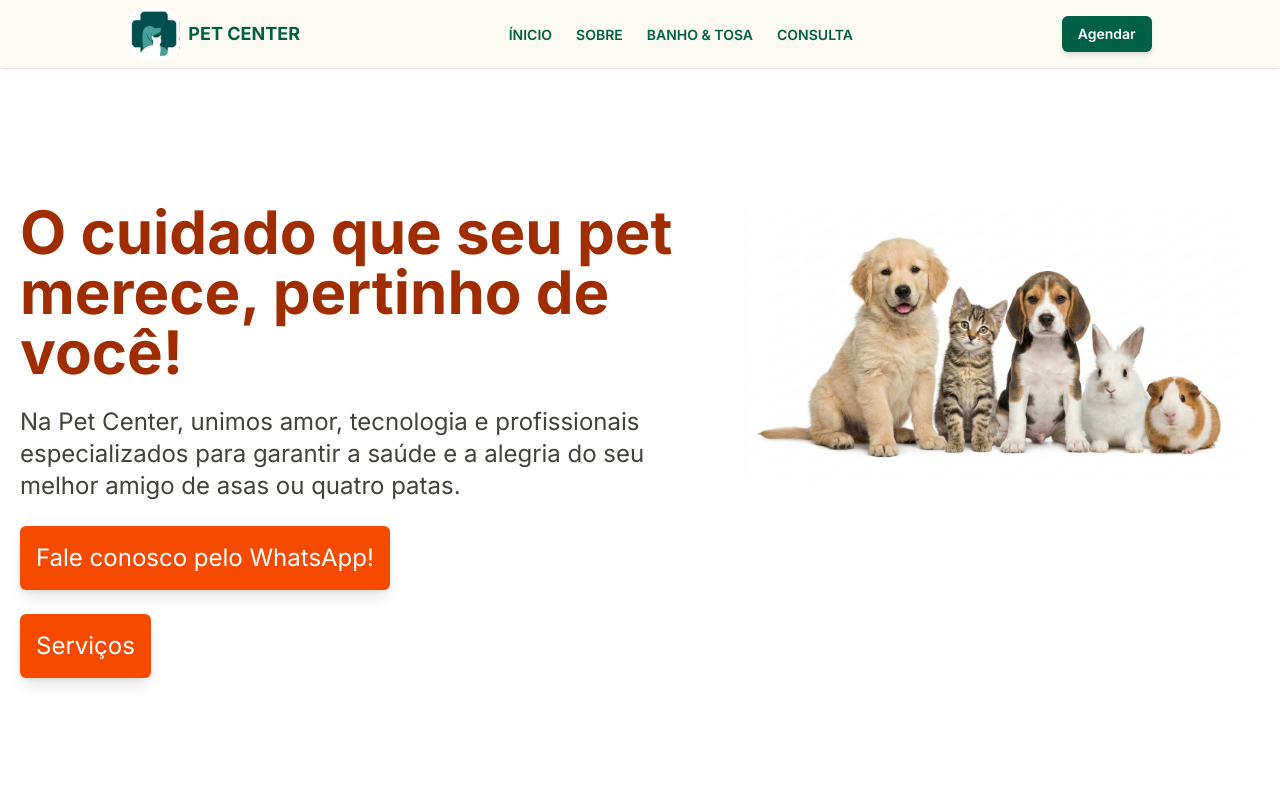
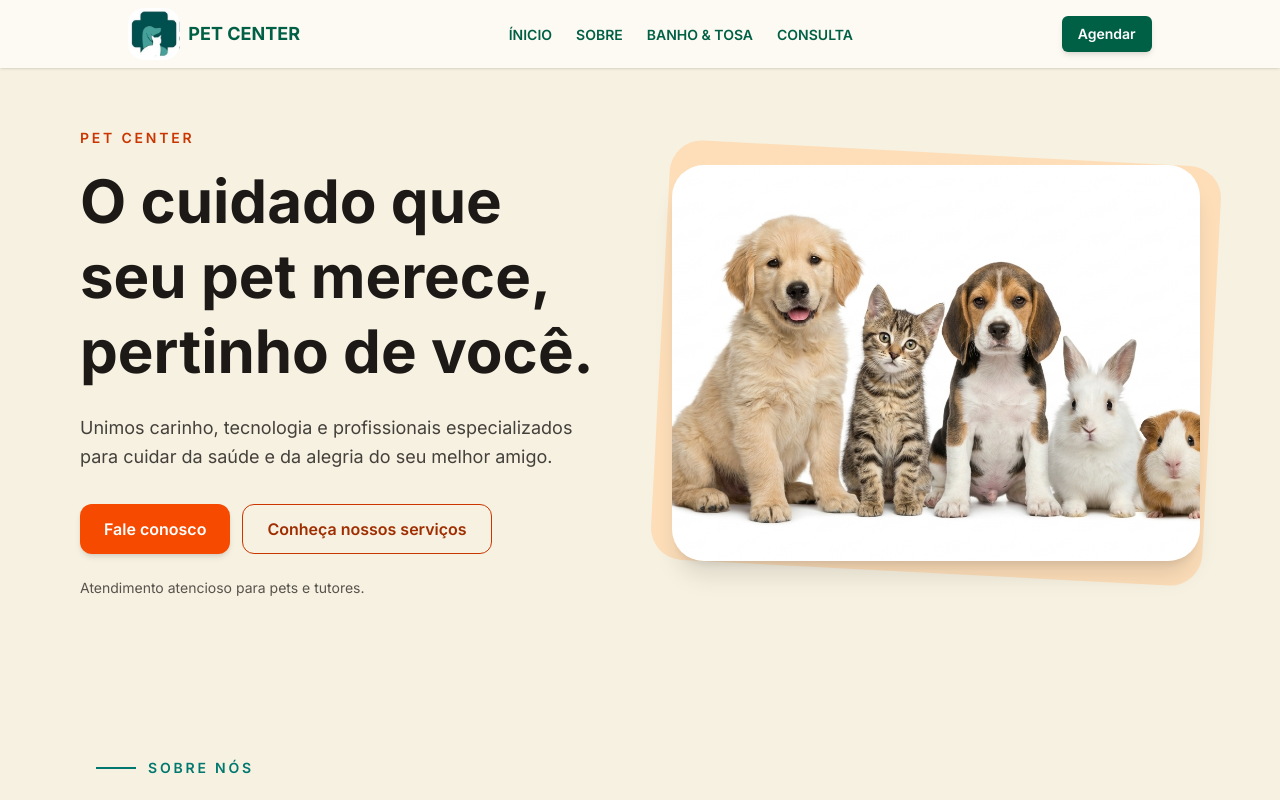
Before and after one commit to luizdev10/Pet-Center, a React (Vite) app: page / in a window 1280 px wide. Shown: the top 800 px of the page. Built offline with nearby package versions, Linux system fonts and the light colour scheme.

Commit message:
projeto finalizado

```diff
--- a/index.html
+++ b/index.html
@@ -1,9 +1,9 @@
 <!doctype html>
-<html lang="en">
+<html lang="pt-br">
 
 <head>
   <meta charset="UTF-8" />
-  <link rel="icon" type="image/svg+xml" href="/favicon.svg" />
+  <link rel="icon" type="image/svg+xml" href="./src/assets/img/logo.jpg" />
   <meta name="viewport" content="width=device-width, initial-scale=1.0" />
   <title>pet-center</title>
 </head>
--- a/src/App.jsx
+++ b/src/App.jsx
@@ -4,6 +4,8 @@ import Sobre from "./pages/sobre";
 //import Shop from "./pages/shop";
 import BanhoTosa from "./pages/banhoetosa";
 import Consultas from "./pages/consulta";
+import Footer from "./pages/footer";
+
 function App() {
 
   return (
@@ -14,6 +16,7 @@ function App() {
      {/* <Shop />*/}
     <BanhoTosa />
     <Consultas />
+    <Footer />
     </>
   )
 }
--- a/src/pages/consulta.jsx
+++ b/src/pages/consulta.jsx
@@ -43,7 +43,7 @@ Informações adicionais: ${obter("observacoes")}
     "w-full rounded-lg border border-stone-300 bg-white px-4 py-3 text-stone-800 outline-none transition placeholder:text-stone-400 focus:border-teal-600 focus:ring-2 focus:ring-teal-100";
 
   return (
-    <main className="bg-stone-50 text-stone-800">
+    <main id="consultas" className="bg-stone-50 text-stone-800">
 
       <section className="px-5 py-16 md:px-10 lg:px-20">
         <div className="mx-auto max-w-3xl">
--- /dev/null
+++ b/src/pages/footer.jsx
@@ -0,0 +1,80 @@
+import { Clock3, MapPin, PawPrint, Phone } from "lucide-react";
+
+const links = [
+  { texto: "Início", destino: "#inicio" },
+  { texto: "Sobre nós", destino: "#sobre" },
+  { texto: "Banho e tosa", destino: "#banhoetosa" },
+  { texto: "Consultas", destino: "#consultas" },
+];
+
+export default function Footer() {
+  const anoAtual = new Date().getFullYear();
+  const telefone = "5588988853140";
+  const mensagem = encodeURIComponent("Olá! Tudo bem?");
+
+  return (
+    <footer className="bg-teal-950 text-white">
+      <div className="mx-auto grid max-w-6xl gap-10 px-6 py-12 md:grid-cols-3">
+        <div>
+          <a href="#inicio" className="inline-flex items-center gap-3">
+            <PawPrint aria-hidden="true" className="h-8 w-8 text-teal-300" />
+            <span className="text-xl font-bold">PET CENTER</span>
+          </a>
+
+          <p className="mt-4 max-w-sm leading-relaxed text-teal-100">
+            Cuidado, carinho e atenção para seu pet em todas as fases da vida.
+          </p>
+        </div>
+
+        <nav aria-label="Links do rodapé">
+          <h2 className="mb-4 text-lg font-semibold">Navegação</h2>
+
+          <ul className="space-y-3">
+            {links.map((link) => (
+              <li key={link.destino}>
+                <a
+                  href={link.destino}
+                  className="text-teal-100 transition hover:text-white hover:underline"
+                >
+                  {link.texto}
+                </a>
+              </li>
+            ))}
+          </ul>
+        </nav>
+
+        <div>
+          <h2 className="mb-4 text-lg font-semibold">Entre em contato</h2>
+
+          <ul className="space-y-4 text-teal-100">
+            <li className="flex items-start gap-3">
+              <Phone aria-hidden="true" className="mt-1 h-5 w-5 shrink-0" />
+              <a
+                href={`https://wa.me/${telefone}?text=${mensagem}`}
+                target="_blank"
+                rel="noopener noreferrer"
+                className="transition hover:text-white hover:underline"
+              >
+                Fale conosco pelo WhatsApp
+              </a>
+            </li>
+
+            <li className="flex items-start gap-3">
+              <Clock3 aria-hidden="true" className="mt-1 h-5 w-5 shrink-0" />
+              <span>Segunda a sábado, das 8h às 18h</span>
+            </li>
+
+            <li className="flex items-start gap-3">
+              <MapPin aria-hidden="true" className="mt-1 h-5 w-5 shrink-0" />
+              <span>Adicione aqui o endereço do pet shop</span>
+            </li>
+          </ul>
+        </div>
+      </div>
+
+      <div className="border-t border-teal-800 px-6 py-5 text-center text-sm text-teal-200">
+        © {anoAtual} Pet Center. Todos os direitos reservados.
+      </div>
+    </footer>
+  );
+}
--- a/src/pages/inicio.jsx
+++ b/src/pages/inicio.jsx
@@ -1,22 +1,63 @@
 import fundo1 from "../assets/img/imginicio.png";
 
 function Inicio() {
-    return (
-        <section id="inicio" className="w-full h-screen flex items-center justify-center pt-20 bg-[#F7F1E1] md:bg-transparent">
+  return (
+    <section
+      id="inicio"
+      className="overflow-hidden bg-[#F7F1E1] px-5 pb-12 pt-28 font-['Inter'] md:px-10 md:pb-20 md:pt-32 lg:px-20"
+    >
+      <div className="mx-auto grid max-w-7xl items-center gap-10 md:grid-cols-2 lg:gap-16">
+        <div>
+          <p className="mb-4 text-sm font-semibold uppercase tracking-[0.2em] text-orange-700">
+            Pet Center
+          </p>
 
-            <div className="flex gap-4 px-5 z-10 font-['Inter']">
-                <div className=" flex flex-col gap-10 md:gap-6 justify-center">
-                    <h1 className="text-4xl font-bold text-gray-900 md:text-orange-800 md:text-6xl">O cuidado que seu pet merece, pertinho de você!</h1>
-                    <p className="text-gray-700 text-xl font-normal text-capitalize md:text-2xl md:text-stone-700">Na Pet Center, unimos amor, tecnologia e profissionais especializados para garantir a saúde e a alegria do seu melhor amigo de asas ou quatro patas.</p>
-                    <a href="https://wa.me/558888597138?text=Olá!%20Tudo%20bem." target="_blank" rel="noopener noreferrer" className="text-white text-2xl font-normal text-capitalize cursor-pointer bg-orange-500 p-4 rounded-md w-max hover:bg-orange-400 md:bg-orange-600 md:hover:bg-orange-500 md:hover:text-gray-200 transition-all duration-300 shadow-lg hover:shadow-xl">Fale conosco pelo WhatsApp!</a>
-                    <a href="#servicos" className="text-white text-2xl font-normal text-capitalize cursor-pointer bg-orange-500 p-4 rounded-md w-max hover:bg-orange-400 md:bg-orange-600 md:hover:bg-orange-500 md:hover:text-gray-200 transition-all duration-300 shadow-lg hover:shadow-xl">Serviços</a>
-                </div>
-                <div className="w-full h-full md:flex hidden">
-                    <img src={fundo1} alt="fundo-inicio" className="object-cover top-0 left-0 rounded-xl" />
-                </div>
-            </div>
-        </section>
-    )
+          <h1 className="max-w-2xl text-4xl font-bold leading-tight text-stone-900 sm:text-5xl lg:text-6xl">
+            O cuidado que seu pet merece, pertinho de você.
+          </h1>
+
+          <p className="mt-6 max-w-xl text-base leading-relaxed text-stone-700 sm:text-lg">
+            Unimos carinho, tecnologia e profissionais especializados para
+            cuidar da saúde e da alegria do seu melhor amigo.
+          </p>
+
+          <div className="mt-8 flex flex-col gap-3 sm:flex-row">
+            <a
+              href="https://wa.me/558888597138?text=Ol%C3%A1%21%20Gostaria%20de%20saber%20mais%20sobre%20os%20servi%C3%A7os."
+              target="_blank"
+              rel="noopener noreferrer"
+              className="inline-flex min-h-12 items-center justify-center rounded-xl bg-orange-600 px-6 py-3 font-semibold text-white shadow-md transition hover:bg-orange-700 focus:outline-none focus:ring-2 focus:ring-orange-500 focus:ring-offset-2"
+            >
+              Fale conosco
+            </a>
+
+            <a
+              href="#servicos"
+              className="inline-flex min-h-12 items-center justify-center rounded-xl border border-orange-700 px-6 py-3 font-semibold text-orange-800 transition hover:bg-orange-100 focus:outline-none focus:ring-2 focus:ring-orange-500 focus:ring-offset-2"
+            >
+              Conheça nossos serviços
+            </a>
+          </div>
+
+          <p className="mt-6 text-sm text-stone-600">
+            Atendimento atencioso para pets e tutores.
+          </p>
+        </div>
+
+        <div className="relative mx-auto w-full max-w-xl">
+          <div className="absolute -inset-3 rotate-3 rounded-[2rem] bg-orange-200/70" />
+
+          <img
+            src={fundo1}
+            alt="Pet recebendo carinho e cuidados"
+            className="relative aspect-[4/3] w-full rounded-[2rem] object-cover shadow-xl"
+          />
+
+
+        </div>
+      </div>
+    </section>
+  );
 }
 
 export default Inicio;
--- a/src/pages/navbar.jsx
+++ b/src/pages/navbar.jsx
@@ -46,10 +46,10 @@ function NavBar() {
                 <button onClick={() => setMenu(!menu)} className="md:hidden text-zinc-500">
                     {menu ? <X size={30} /> : < Menu size={30} />}
                 </button>
-                <a href="https://wa.me/558888597138?text=Olá!%20Tudo%20bem." target="_blank" rel="noopener noreferrer" className="hidden md:flex font-['Inter'] text-white text-sm font-semibold text-capitalize cursor-pointer bg-emerald-800 px-4 py-2 rounded-md w-max hover:bg-[#D4A853] hover:text-emerald-950 transition-all duration-300 shadow-md">Agendar</a>
+                <a href="#consultas" className="hidden md:flex font-['Inter'] text-white text-sm font-semibold text-capitalize cursor-pointer bg-emerald-800 px-4 py-2 rounded-md w-max hover:bg-[#D4A853] hover:text-emerald-950 transition-all duration-300 shadow-md">Agendar</a>
             </div>
             <div
-                className={`md:hidden bg-emerald-800 w-full overflow-hidden transition-all duration-300 ease-in-out ${menu ? 'max-h-96 opacity-100' : 'max-h-0 opacity-0'
+                className={`md:hidden bg-[#FDFAF3] w-full overflow-hidden transition-all duration-300 ease-in-out ${menu ? 'max-h-96 opacity-100' : 'max-h-0 opacity-0'
                     }`}
             >
                 <ul className="flex flex-col px-5 py-5 gap-5 items-start cursor-pointer">
@@ -58,7 +58,7 @@ function NavBar() {
                             <a
                                 href={link.url}
                                 onClick={() => setMenu(false)}
-                                className="text-gray-50 font-semibold block hover:text-zinc-200 transition-colors cursor-pointer"
+                                className="text-gray-500 font-semibold block hover:text-zinc-400 transition-colors cursor-pointer"
                             >
                                 {link.nome}
                             </a>
```
Also changed, not shown: src/pages/banhoetosa.jsx (+6 -8 lines).
